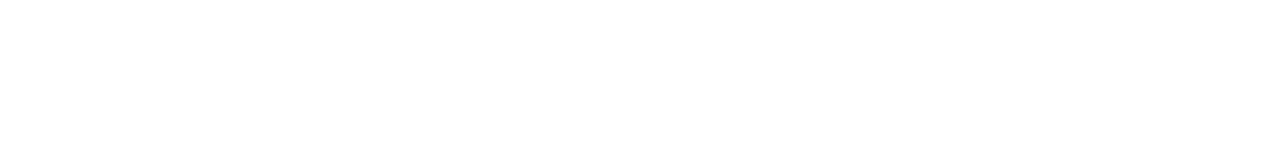
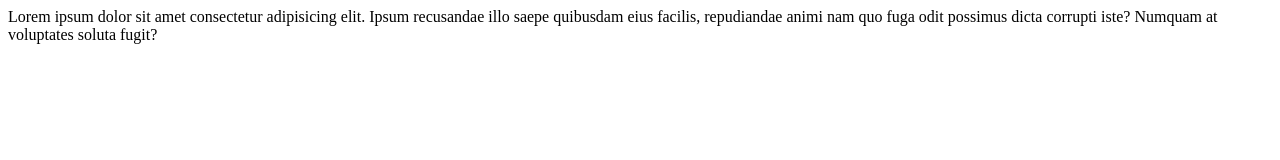
Before and after one commit to Th-Axel96/practice-git, a plain HTML site: page index.html in a window 1280 px wide. Drawn offline with Linux system fonts and the light colour scheme.

Commit message:
first commit header

```diff
--- a/index.html
+++ b/index.html
@@ -1,12 +1,16 @@
 <!DOCTYPE html>
 <html lang="en">
-<head>
-    <meta charset="UTF-8">
-    <meta http-equiv="X-UA-Compatible" content="IE=edge">
-    <meta name="viewport" content="width=device-width, initial-scale=1.0">
+  <head>
+    <meta charset="UTF-8" />
+    <meta http-equiv="X-UA-Compatible" content="IE=edge" />
+    <meta name="viewport" content="width=device-width, initial-scale=1.0" />
     <title>Document</title>
-</head>
-<body>
-
-</body>
+  </head>
+  <body>
+    <header>
+      Lorem ipsum dolor sit amet consectetur adipisicing elit. Ipsum recusandae
+      illo saepe quibusdam eius facilis, repudiandae animi nam quo fuga odit
+      possimus dicta corrupti iste? Numquam at voluptates soluta fugit?
+    </header>
+  </body>
 </html>
```
